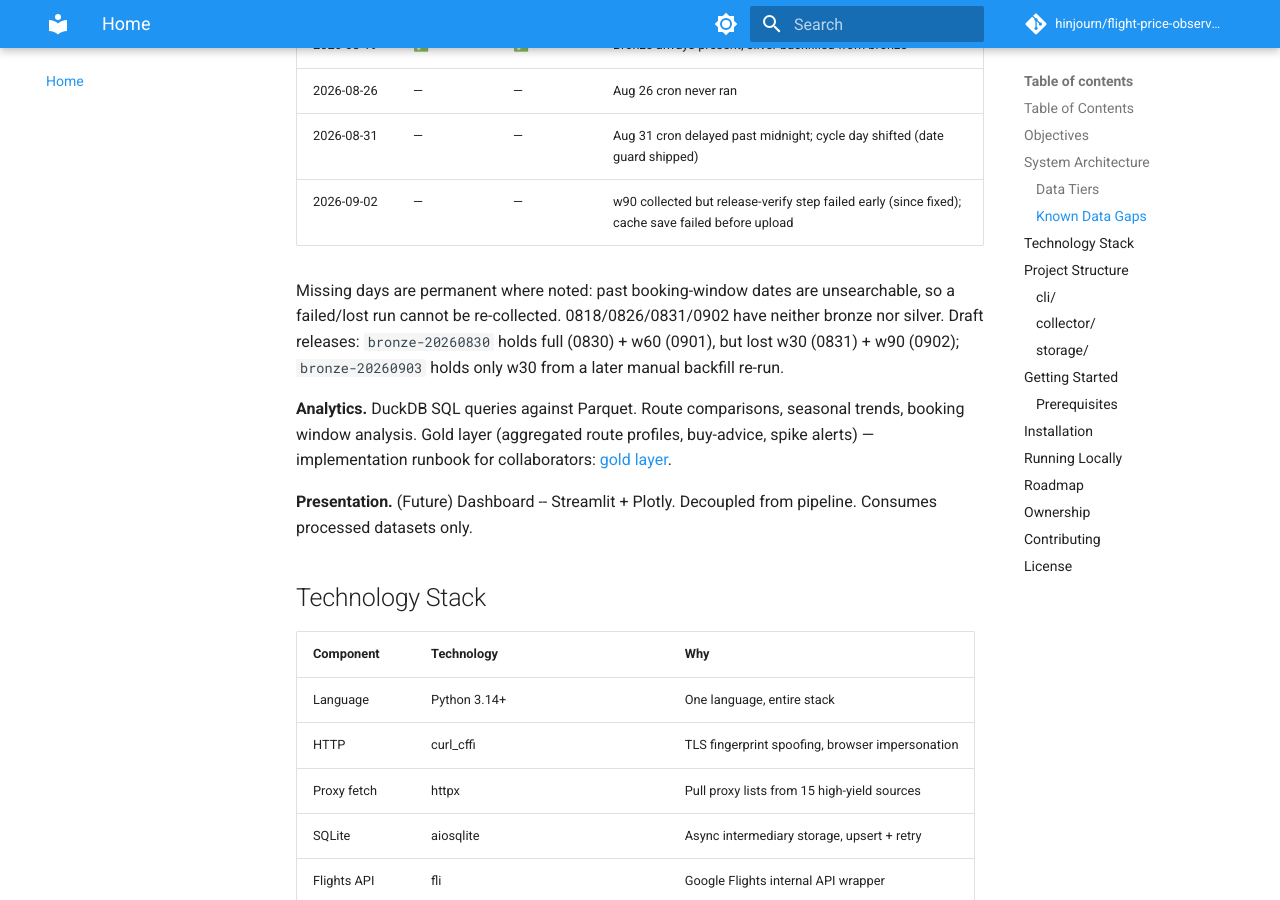
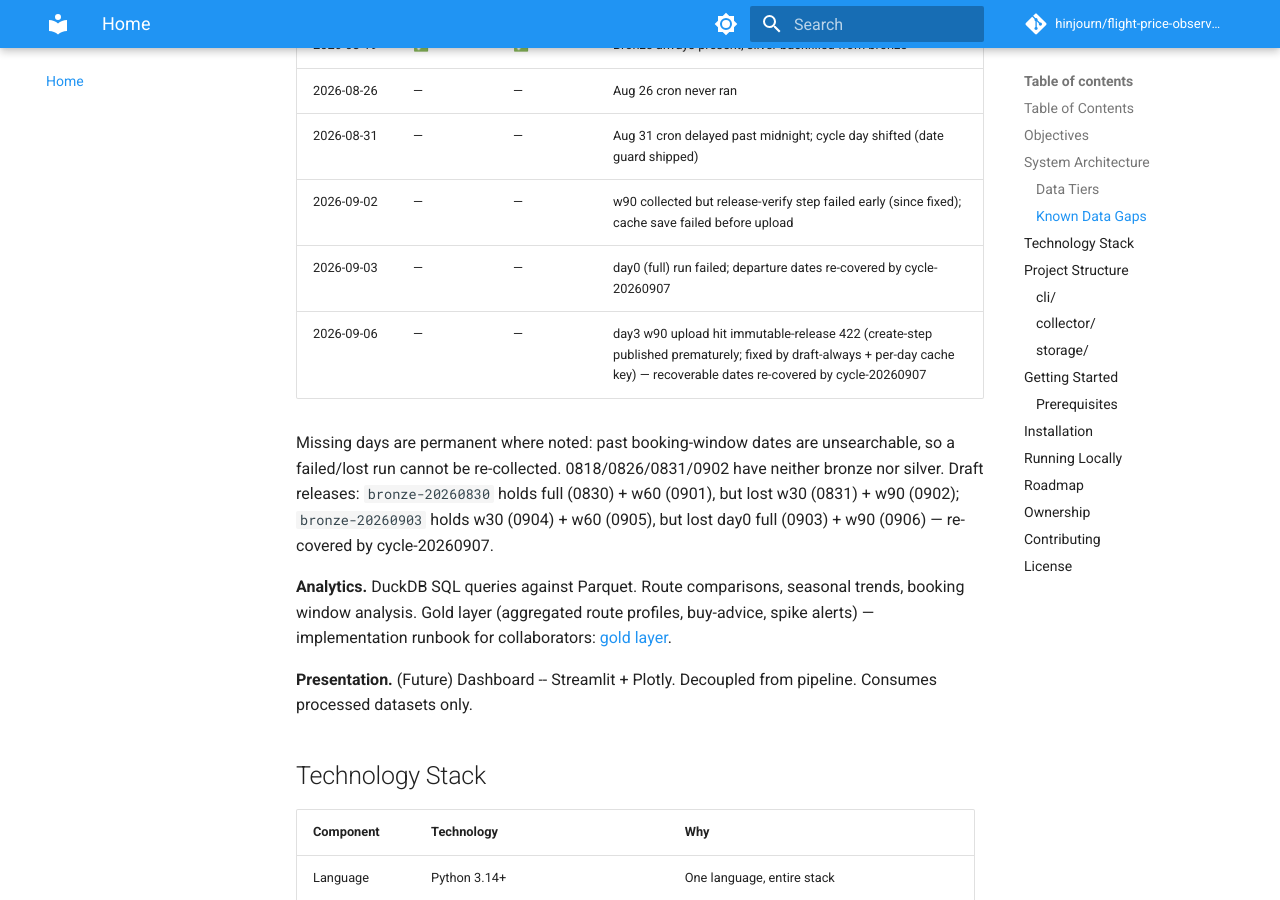
Before and after one commit to notlega/flight-price-observatory, an MkDocs documentation site: the page built from docs/index.md, in a window 1280 px wide and 900 px high, scrolled down 4258 px. Built offline with MkDocs 1.6.1 and Material for MkDocs 9.7.7, drawn with Linux system fonts in a browser that asks for light colours; comment, search, counter and statistics services are not loaded.

Commit message:
fix(workflow): publish after upload; per-day cache keys for backfill

```diff
--- a/docs/index.md
+++ b/docs/index.md
@@ -117,8 +117,10 @@ Totals: 55 runs, 986 files, ~740 MB, ~23.6M rows (v2 re-projection from bronze r
 | 2026-08-26 | — | — | Aug 26 cron never ran |
 | 2026-08-31 | — | — | Aug 31 cron delayed past midnight; cycle day shifted (date guard shipped) |
 | 2026-09-02 | — | — | w90 collected but release-verify step failed early (since fixed); cache save failed before upload |
+| 2026-09-03 | — | — | day0 (full) run failed; departure dates re-covered by cycle-20260907 |
+| 2026-09-06 | — | — | day3 w90 upload hit immutable-release 422 (create-step published prematurely; fixed by draft-always + per-day cache key) — recoverable dates re-covered by cycle-20260907 |
 
-Missing days are permanent where noted: past booking-window dates are unsearchable, so a failed/lost run cannot be re-collected. 0818/0826/0831/0902 have neither bronze nor silver. Draft releases: `bronze-20260830` holds full (0830) + w60 (0901), but lost w30 (0831) + w90 (0902); `bronze-20260903` holds only w30 from a later manual backfill re-run.
+Missing days are permanent where noted: past booking-window dates are unsearchable, so a failed/lost run cannot be re-collected. 0818/0826/0831/0902 have neither bronze nor silver. Draft releases: `bronze-20260830` holds full (0830) + w60 (0901), but lost w30 (0831) + w90 (0902); `bronze-20260903` holds w30 (0904) + w60 (0905), but lost day0 full (0903) + w90 (0906) — re-covered by cycle-20260907.
 
 **Analytics.** DuckDB SQL queries against Parquet. Route comparisons, seasonal trends, booking window analysis. Gold layer (aggregated route profiles, buy-advice, spike alerts) — implementation runbook for collaborators: [gold layer](gold_layer.md).
 
```
Also changed, not shown: README.md (+3 -1 lines), 1 other file.
